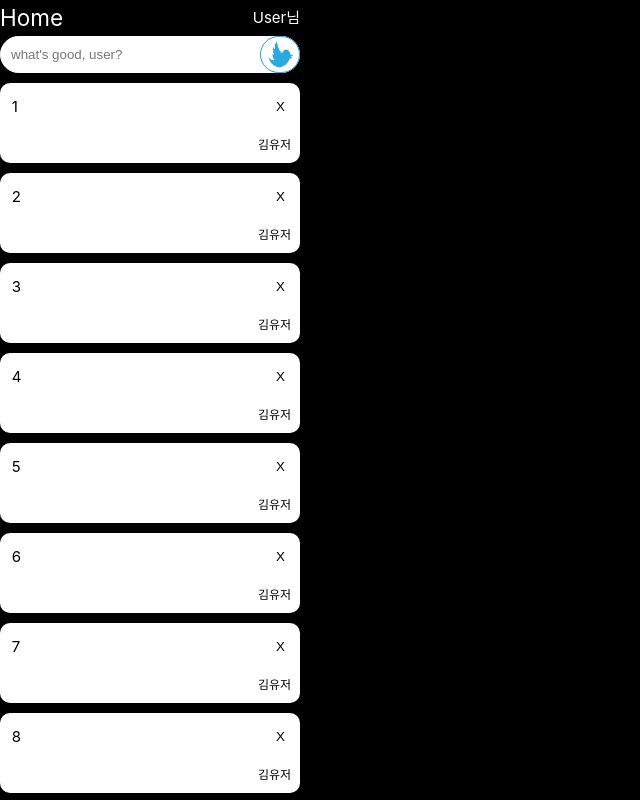
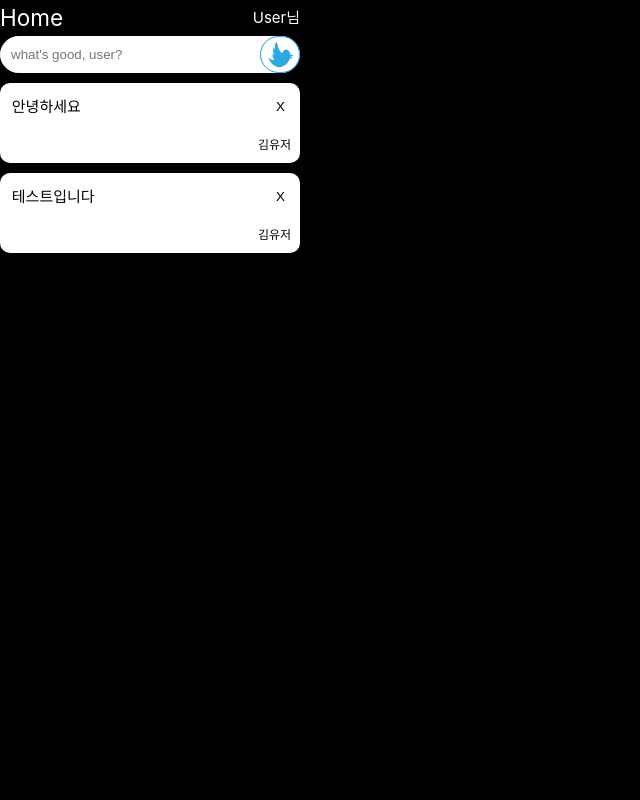
Before and after one commit to mysunshinedying/clone-x-frontend, a Vue app: page /main in a window 1280 px wide. Shown: the top 800 px of the page, without its empty margins (0-640 px from the left). Built offline with nearby package versions, Linux system fonts and the light colour scheme.

Commit message:
[feat] 메인 UI에 v-for 구현

```diff
--- a/src/components/FeedList.vue
+++ b/src/components/FeedList.vue
@@ -1,19 +1,25 @@
 <script>
 export default {
-  name: "FeedList"
+  name: "FeedList",
+  props: {
+    feed: {
+      type: Array,
+      required: true,
+    }
+  },
 }
 </script>
 
 <template>
   <div class="feed-list-container">
-    <div class="feed-container" v-for="i in 10" :key="i">
+    <div class="feed-container" v-for="item in feed" :key="item.id">
       <div class="feed-header">
         <div class="feed-content">
-          {{ i }}
+          {{ item.content }}
         </div>
         <button class="feed-delete-button">X</button>
       </div>
-      <div class="feed-name">김유저</div>
+      <div class="feed-name">{{ item.user.name }}</div>
     </div>
   </div>
 </template>
@@ -22,7 +28,7 @@ export default {
 .feed-container {
   height: 80px;
   background-color: white;
-  margin: 10px 0px;
+  margin: 10px 0;
   color: black;
   padding: 3%;
   display: flex;
--- a/src/views/MainPage.vue
+++ b/src/views/MainPage.vue
@@ -4,7 +4,23 @@ import TweetBar from "@/components/TweetBar.vue";
 
 export default {
   name: "MainPage",
-  components: {TweetBar, FeedList}
+  components: {TweetBar, FeedList},
+  data() {
+    return {
+      feed: [
+        {
+          id: 1,
+          user: {id: 'User', name: '김유저'},
+          content: '안녕하세요',
+        },
+        {
+          id: 2,
+          user: {id: 'User', name: '김유저'},
+          content: '테스트입니다',
+        }
+      ]
+    }
+  }
 }
 </script>
 
@@ -15,7 +31,7 @@ export default {
       <div>User님</div>
     </div>
     <TweetBar/>
-    <FeedList/>
+    <FeedList :feed="feed"/>
   </div>
 </template>
 
```
